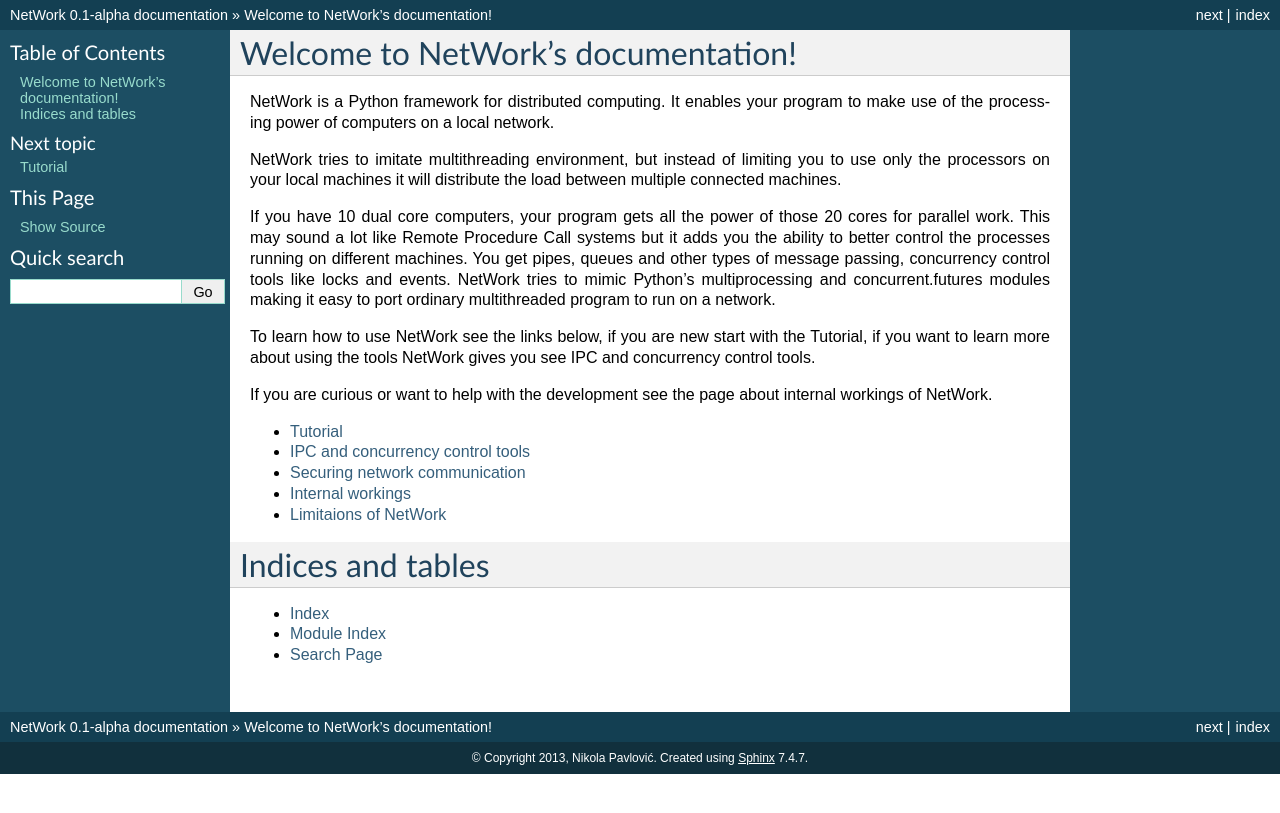
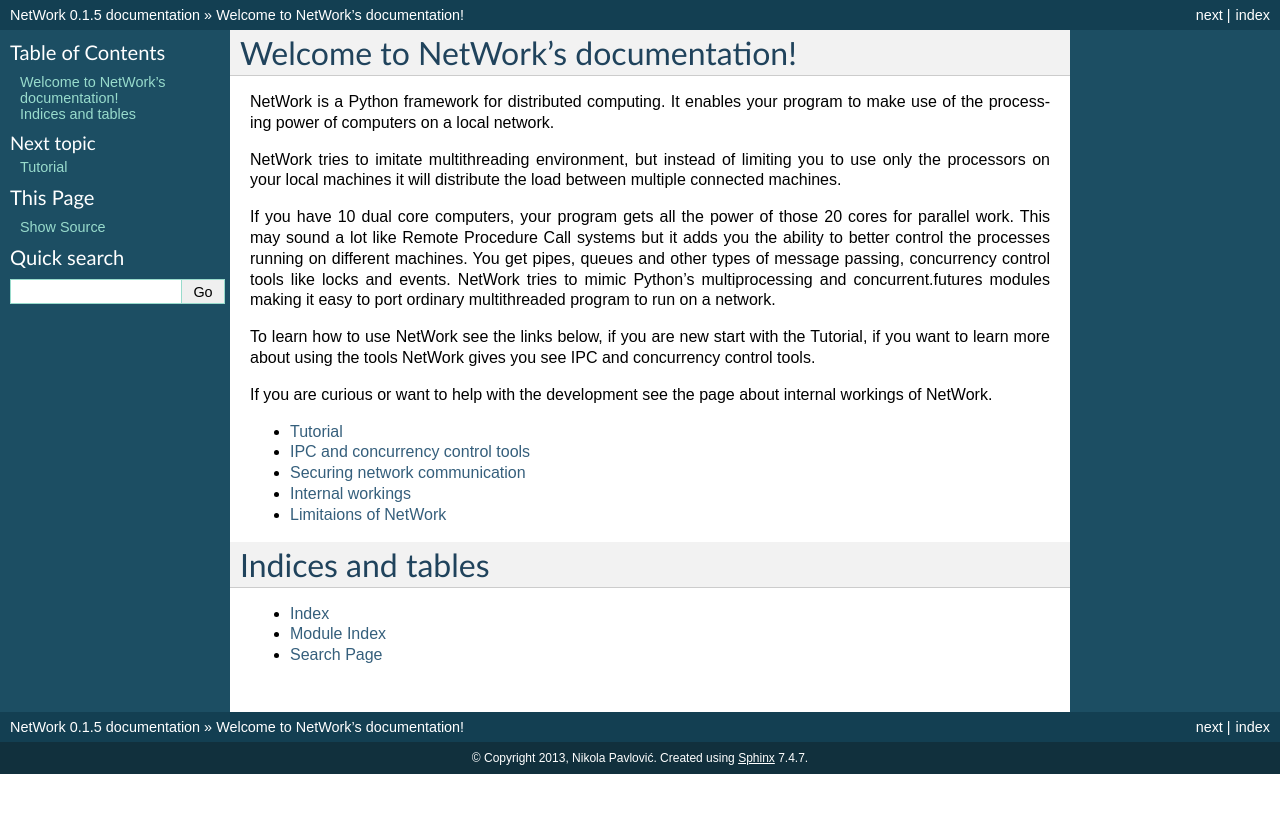
Before and after one commit to nidzo732/NetWork, a Sphinx documentation site: the page built from Documentation/source/index.rst, in a window 1280 px wide. Shown: the top 813 px of the page. Built offline with Sphinx 7.4.7, drawn with Linux system fonts in a browser that asks for light colours; formulas are drawn with MathJax 3.

Commit message:
Updating documentation version number

```diff
--- a/Documentation/source/conf.py
+++ b/Documentation/source/conf.py
@@ -48,9 +48,9 @@ copyright = u'2013, Nikola Pavlović'
 # built documents.
 #
 # The short X.Y version.
-version = '0.1'
+version = '0.1.5'
 # The full version, including alpha/beta/rc tags.
-release = '0.1-alpha'
+release = '0.1.5'
 
 # The language for content autogenerated by Sphinx. Refer to documentation
 # for a list of supported languages.
```
Also changed, not shown: 1 other file.
